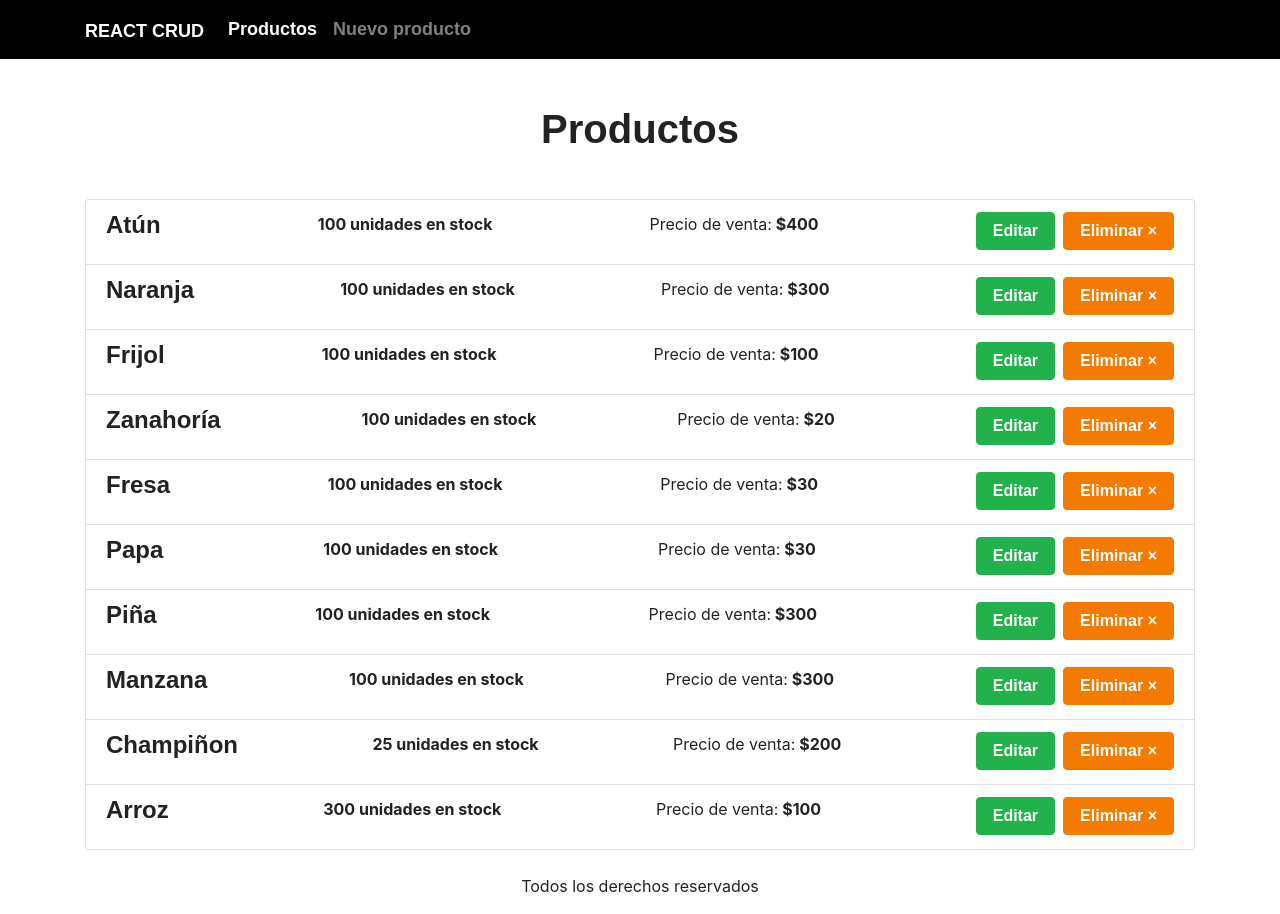
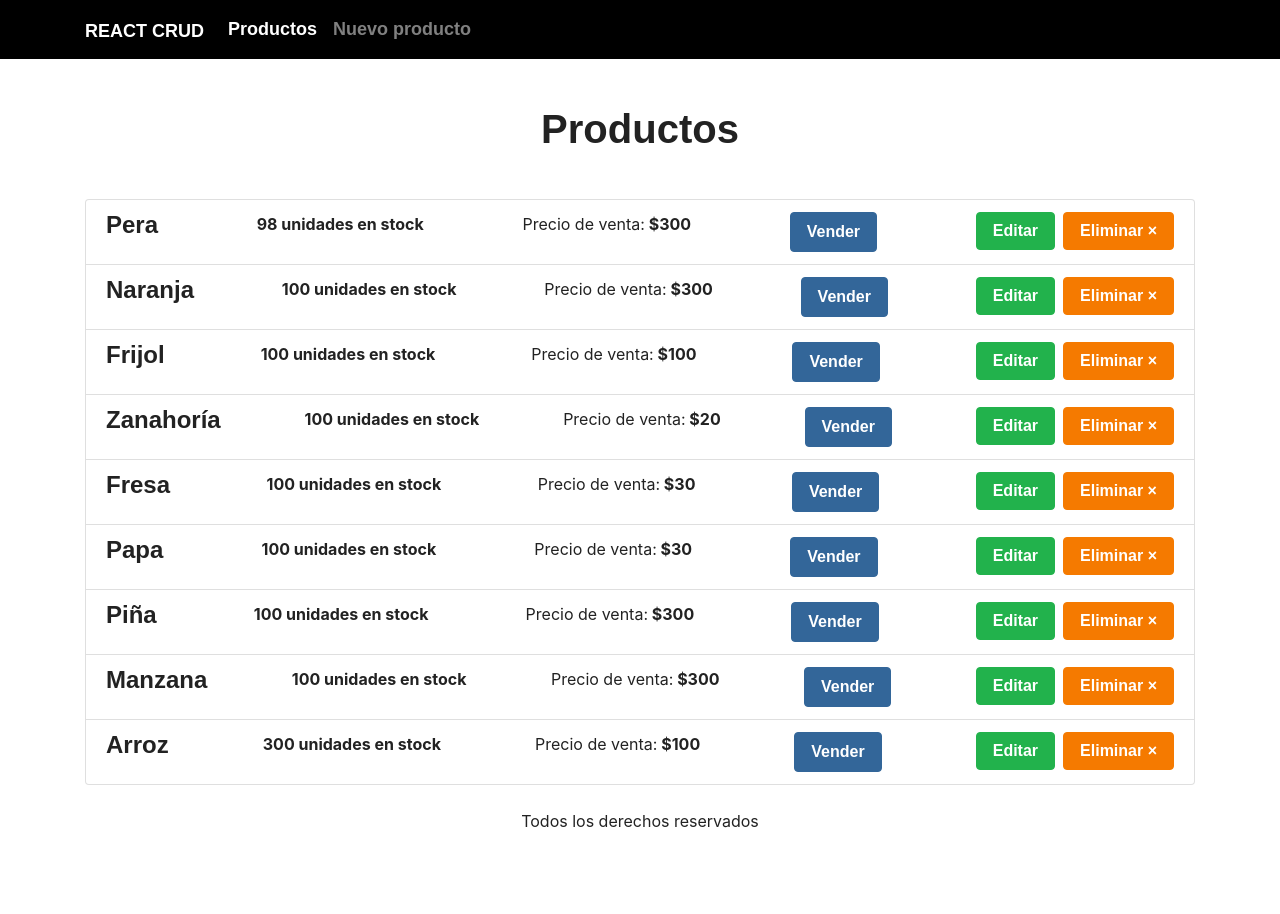
Before and after one commit to danielhdz23/react-crud-app, a React (Create React App) app: page /productos in a window 1280 px wide. After the commit the page ends 849 px from the top, so only its background shows below. Built offline with nearby package versions, Linux system fonts and the light colour scheme; data requests are answered from the project's data file; a web font is replaced by a local one.

Commit message:
sell function added

```diff
--- a/db.json
+++ b/db.json
@@ -1,19 +1,18 @@
 {
   "Inventario": [
     {
-      "precioProducto": "400",
-      "referenciaProducto": "Atún en agua",
-      "nombreProducto": "Atún",
-      "categoria": "Enlatados",
+      "stockProducto": 98,
+      "precioProducto": "300",
+      "nombreProducto": "Pera",
       "pesoProducto": 10,
-      "stockProducto": 100,
-      "fechaCreacion": "17-04-2020",
+      "referenciaProducto": "Verde",
       "fechaModificacion": "17-04-2020",
+      "categoria": "Frutas",
       "id": 1
     },
     {
       "precioProducto": "300",
-      "referenciaProducto": "",
+      "referenciaProducto": "Tangelo",
       "nombreProducto": "Naranja",
       "categoria": "Frutas",
       "pesoProducto": 10,
@@ -89,17 +88,6 @@
       "id": 8
     },
     {
-      "nombreProducto": "Champiñon",
-      "precioProducto": "200",
-      "pesoProducto": "100",
-      "referenciaProducto": "Blanco",
-      "stockProducto": "25",
-      "fechaCreacion": "17-04-2020",
-      "fechaModificacion": "17-04-2020",
-      "categoria": "Verduras",
-      "id": 9
-    },
-    {
       "nombreProducto": "Arroz",
       "precioProducto": "100",
       "pesoProducto": "250",
--- a/src/components/EditarProducto.js
+++ b/src/components/EditarProducto.js
@@ -47,7 +47,8 @@ function EditarProducto(props) {
             referenciaProducto : nuevaReferenciaProducto,
             stockProducto : nuevoStockProducto,
             fechaModificacion: nuevaFechaProducto,
-            categoria : categoriaProducto
+            categoria : categoriaProducto,
+            fechaCreacion: producto.fechaCreacion
         }
         //Enviar el Request
         const url = `http://localhost:4000/Inventario/${producto.id}`;
--- a/src/components/ProductoLista.js
+++ b/src/components/ProductoLista.js
@@ -4,6 +4,52 @@ import axios from 'axios';
 import Swal from 'sweetalert2';
 
 function ProductoLista({producto, guardarRecargarProductos}) {
+
+    const venderProducto = id => {
+        //TODO: Vender producto
+        const editarStock = {
+            stockProducto : producto.stockProducto - 1,
+            precioProducto : producto.precioProducto,
+            nombreProducto : producto.nombreProducto,
+            pesoProducto : producto.pesoProducto,
+            referenciaProducto : producto.referenciaProducto,
+            fechaModificacion: producto.fechaModificacion,
+            categoria : producto.categoria
+        }
+        Swal.fire({
+            title: '¿Estás seguro?',
+            text: "¡Es una accion irreversible!",
+            type: 'warning',
+            showCancelButton: true,
+            confirmButtonColor: '#3085d6',
+            cancelButtonColor: '#d33',
+            confirmButtonText: '¡Si!'
+        }).then( async (result) => {
+            if(result.value) {
+                try {
+                    const url = `http://localhost:4000/Inventario/${id}`;
+                    const resultado = await axios.put(url, editarStock);
+                    if(resultado.status === 200) {
+                        Swal.fire(
+                            '¡Vendido!',
+                            '¡El producto fue vendido correctamente!',
+                            'success'
+                        )
+                        //Consultar la API nuevamente
+                        guardarRecargarProductos(true);
+                    }
+                } catch (error) {
+                    console.log(error);
+                    Swal.fire({
+                        type: 'error',
+                        title: 'Error',
+                        text: 'Hubo un error, vuelva a intentarlo.'
+                    })
+                }
+            }
+        })
+    }
+
     const eliminarProducto = id => {
         console.log('Eliminando: ',id);
         //TODO: Eliminar los registros
@@ -18,7 +64,7 @@ function ProductoLista({producto, guardarRecargarProductos}) {
         }).then( async (result) => {
             if(result.value) {
                 try {
-                    const url = `http://localhost:3004/Inventario/${id}`;
+                    const url = `http://localhost:4000/Inventario/${id}`;
                     const resulltado = await axios.delete(url);
                     if(resulltado.status === 200) {
                         Swal.fire(
@@ -54,7 +100,12 @@ function ProductoLista({producto, guardarRecargarProductos}) {
             <span className="font-weight-bold"> ${producto.precioProducto}</span>
             </p>
 
+            <button type = "button" className = "btn btn-info"  onClick={() => venderProducto(producto.id)}>
+                    Vender
+            </button>
+
             <div>
+
                 <Link to={`/productos/editar/${producto.id}`} className="btn btn-success mr-2">
                     Editar
                 </Link>
```
Also changed, not shown: src/components/AgregarProducto.js (+5 -9 lines).
